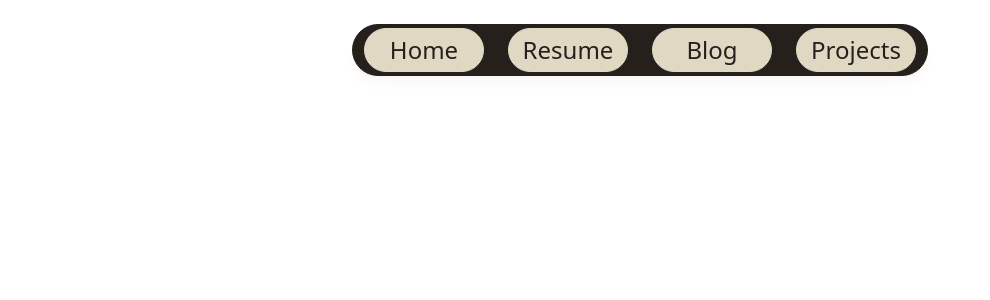
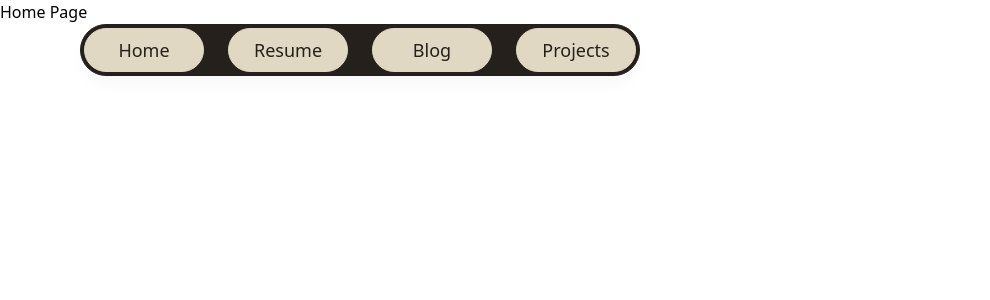
Before and after one commit to cbpcbphillips/portfolio, a Next.js app: page /home in a window 1280 px wide. Shown: the top 300 px of the page, without its empty margins (0-990 px from the left). Built offline with nearby package versions, Linux system fonts and the light colour scheme.

Commit message:
Project structure changes, navbar polish

```diff
--- a/src/pages/blog.tsx
+++ b/src/app/blog/page.tsx
@@ -3,7 +3,6 @@ import Navbar from '@/components/navbar'
 export default function Blog() {
   return (
     <div>
-      <Navbar />
       <h1>Blog</h1>
     </div>
   )
--- a/src/pages/home.tsx
+++ b/src/app/home/page.tsx
@@ -1,9 +1,5 @@
 import Navbar from '@/components/navbar'
 
 export default function Home() {
-  return (
-    <div>
-      <Navbar />
-    </div>
-  )
+  return <div>Home Page</div>
 }
--- a/src/app/layout.tsx
+++ b/src/app/layout.tsx
@@ -7,10 +7,10 @@ export default function RootLayout({
   children: React.ReactNode
 }>) {
   return (
-    <html lang="en">
+    <html lang="en" className="dark">
       <body>
         <Navbar />
-        <p>Test</p>
+        {children}
       </body>
     </html>
   )
--- a/src/app/page.tsx
+++ b/src/app/page.tsx
@@ -1,10 +1,5 @@
-import Navbar from '@/components/navbar'
+import { redirect } from 'next/navigation'
 
-export default function Home() {
-  return (
-    <div>
-      <Navbar />
-      <h1>Home</h1>
-    </div>
-  )
+export default function RootRedirect() {
+  redirect('/home')
 }
--- a/src/pages/projects.tsx
+++ b/src/app/projects/page.tsx
@@ -3,7 +3,6 @@ import Navbar from '@/components/navbar'
 export default function Projects() {
   return (
     <div>
-      <Navbar />
       <h1>Projects</h1>
     </div>
   )
--- a/src/pages/resume.tsx
+++ b/src/app/resume/page.tsx
@@ -3,7 +3,6 @@ import Navbar from '@/components/navbar'
 export default function Resume() {
   return (
     <div>
-      <Navbar />
       <h1>Resume</h1>
     </div>
   )
--- a/src/components/navbar.tsx
+++ b/src/components/navbar.tsx
@@ -1,4 +1,5 @@
 'use client'
+
 import React from 'react'
 import Link from 'next/link'
 import '../styles/globals.css'
@@ -15,20 +16,18 @@ export default function Navbar() {
   return (
     <header className="relative z-[999]">
       <motion.div
-        className="flex align-middle justify-center fixed top-0 left-1/2 h-[4.5rem] w-full rounded-none border border-darker bg-darker shadow-lg shadow-black/[0.03] backdrop-blur-[0.5rem] sm:top-6 sm:h-[3.25rem] sm:w-[36rem] sm:rounded-full dark:bg-lighter dark:border-lighter"
         initial={{ y: -100, x: '-50%', opacity: 0 }}
         animate={{ y: 0, x: '-50%', opacity: 1 }}
+        transition={{ duration: 0.5, ease: 'easeOut' }}
+        className="fixed top-0 left-1/2 w-full h-[4.5rem] sm:top-6 sm:h-[3.25rem] sm:w-[35rem] flex justify-center rounded-none sm:rounded-full border border-[var(--color-darker)] bg-[var(--color-darker)] dark:bg-[var(--color-lighter)] dark:border-[var(--color-lighter)] shadow-lg shadow-black/[0.03] backdrop-blur-md -translate-x-1/2"
       >
-        <nav className="flex items-center align-middle justify-center">
-          <ul className="flex items-center align-middle gap-6">
+        <nav className="flex items-center justify-center w-full">
+          <ul className="flex gap-6 px-4">
             {navItems.map((item) => (
-              <li
-                key={item.link}
-                className="flex items-center align-middle h-[2.75rem] w-[7.5rem] rounded-full border border-lighter dark:border-darker bg-lighter dark:bg-darker text-darker hover:text-hdarker dark:text-lighter dark:hover:text-hlighter justify-center align-middle"
-              >
+              <li key={item.link} className="transition">
                 <Link
                   href={item.link}
-                  className="flex items-center align-middle text-[1.5rem]"
+                  className="flex items-center justify-center h-[2.75rem] w-[7.5rem] rounded-full border border-[var(--color-lighter)] dark:border-[var(--color-darker)] bg-[var(--color-lighter)] dark:bg-[var(--color-darker)] text-[var(--color-darker)] dark:text-[var(--color-lighter)] text-lg font-medium hover:text-[var(--color-hdarker)] dark:hover:text-[var(--color-hlighter)] transition-colors duration-200"
                 >
                   {item.name}
                 </Link>
```
